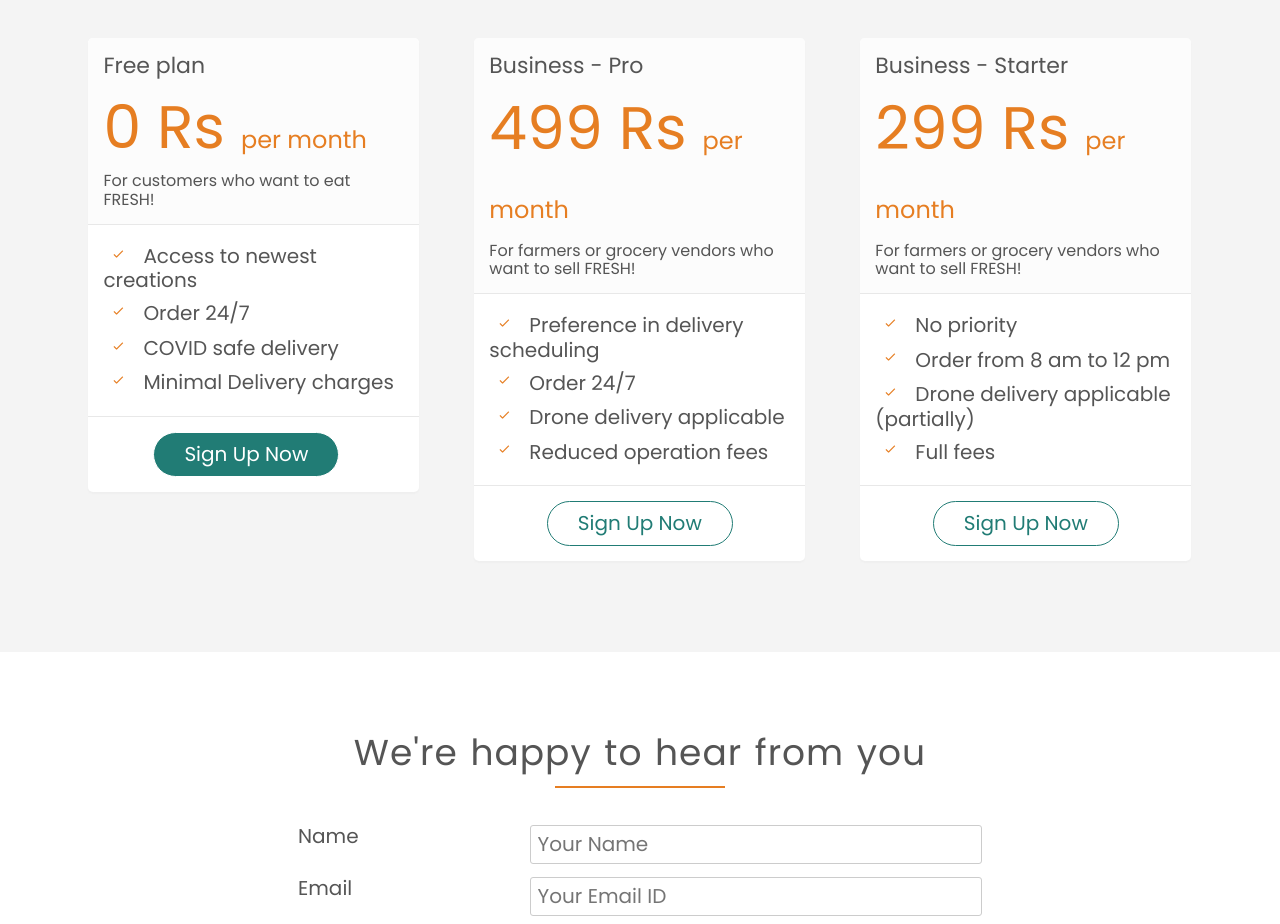
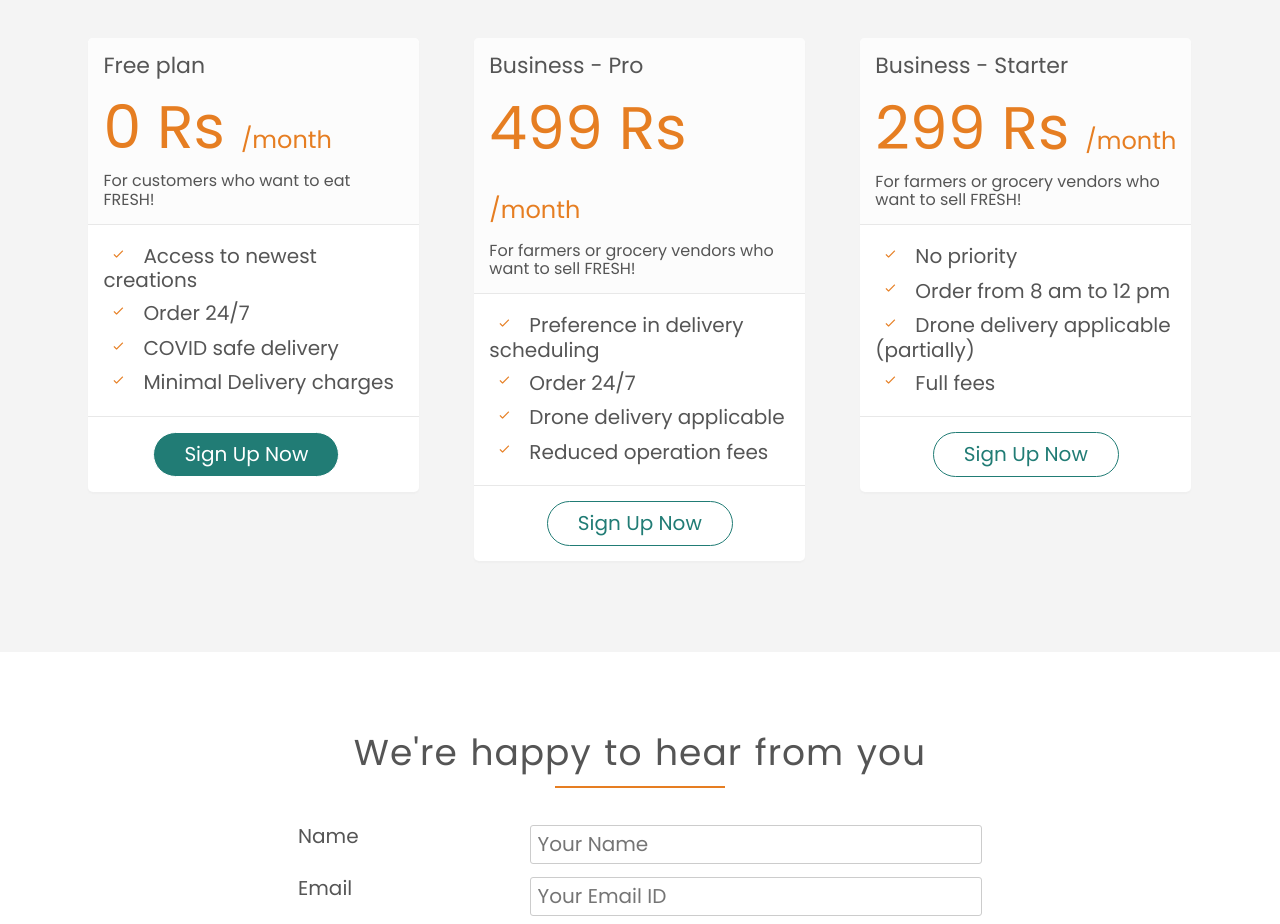
Before and after one commit to arohan-mishra/LSM-farm-fresh, a plain HTML site: page index.html in a window 1280 px wide. Shown: the part 3994-4918 px from the top of the page. Drawn offline with nearby package versions, Linux system fonts and the light colour scheme; files whose address does not match are found by name.

Commit message:
Update index.html

```diff
--- a/index.html
+++ b/index.html
@@ -242,7 +242,7 @@ optio, eaque rerum!
                 <div class="plan-box">
                     <div>
                         <h3>Free plan</h3>
-                        <p class="plan-price">0 Rs <span>per month</span></p>
+                        <p class="plan-price">0 Rs <span>/month</span></p>
                         <p class="plan-price-meal">For customers who want to eat FRESH!</p>
                     </div>
                     <div>
@@ -262,7 +262,7 @@ optio, eaque rerum!
                 <div class="plan-box">
                     <div>
                         <h3>Business - Pro</h3>
-                        <p class="plan-price">499 Rs <span>per month</span></p>
+                        <p class="plan-price">499 Rs <span>/month</span></p>
                         <p class="plan-price-meal">For farmers or grocery vendors who want to sell FRESH! </p>
                     </div>
                     <div>
@@ -282,7 +282,7 @@ optio, eaque rerum!
                 <div class="plan-box">
                     <div>
                         <h3>Business - Starter</h3>
-                        <p class="plan-price">299 Rs <span>per month</span></p>
+                        <p class="plan-price">299 Rs <span>/month</span></p>
                         <p class="plan-price-meal">For farmers or grocery vendors who want to sell FRESH! </p>
                     </div>
                     <div>
```
